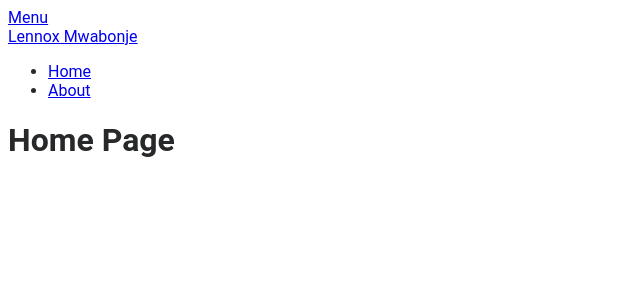
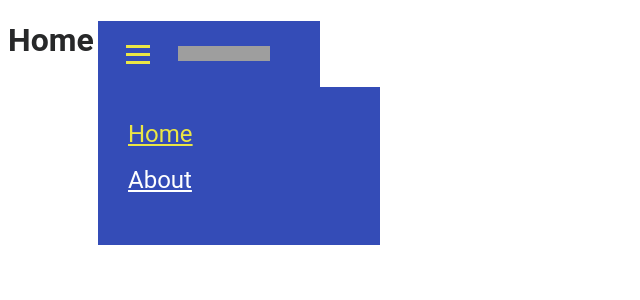
Before and after one commit to lenblazy/mwabonje-portfolio, a React (Vite) app: page / in a window 1280 px wide. Shown: the top 300 px of the page, without its empty margins (0-640 px from the left). Built offline with nearby package versions, Linux system fonts and the light colour scheme; grey boxes are pictures that could not be loaded.

Commit message:
Display nav list

```diff
--- a/public/assets/css/main.css
+++ b/public/assets/css/main.css
@@ -9,7 +9,8 @@
   --background-color: #ffffff; /* Background color for the entire website, including individual sections */
   --default-color: #272829; /* Default color used for the majority of the text content across the entire website */
   --heading-color: #45505b; /* Color for headings, subheadings and title throughout the website */
-  --accent-color: #0563bb; /* Accent color that represents your brand on the website. It's used for buttons, links, and other elements that need to stand out */
+  --primary-color: #344CB7; /* Accent color that represents your brand on the website. It's used for buttons, links, and other elements that need to stand out */
+  --accent-color: #EBE645; /* Accent color that represents your brand on the website. It's used for buttons, links, and other elements that need to stand out */
   --surface-color: #ffffff; /* The surface color is used as a background of boxed elements within sections, such as cards, icon boxes, or other elements that require a visual separation from the global background. */
   --contrast-color: #ffffff; /* Contrast color for text, ensuring readability against backgrounds of accent, heading, or default colors. */
 }
@@ -17,11 +18,11 @@
 /* Nav Menu Colors - The following color variables are used specifically for the navigation menu. They are separate from the global colors to allow for more customization options */
 :root {
   --nav-color: #45505b;  /* The default color of the main navmenu links */
-  --nav-hover-color: #0563bb; /* Applied to main navmenu links when they are hovered over or active */
+  --nav-hover-color: #000957; /* Applied to main navmenu links when they are hovered over or active */
   --nav-mobile-background-color: #ffffff; /* Used as the background color for mobile navigation menu */
   --nav-dropdown-background-color: #ffffff; /* Used as the background color for dropdown items that appear when hovering over primary navigation items */
   --nav-dropdown-color: #212529; /* Used for navigation links of the dropdown items in the navigation menu. */
-  --nav-dropdown-hover-color: #0563bb; /* Similar to --nav-hover-color, this color is applied to dropdown navigation links when they are hovered over. */
+  --nav-dropdown-hover-color: #000957; /* Similar to --nav-hover-color, this color is applied to dropdown navigation links when they are hovered over. */
 }
 
 /* Color Presets - These classes override global colors when applied to any section or element, providing reuse of the sam color scheme. */
@@ -47,6 +48,226 @@
 /*--------------------------------------------------------------
 # General Styling & Shared Classes
 --------------------------------------------------------------*/
+
+/**
+ * ===================================================================
+ * 09. header styles
+ *
+ * -------------------------------------------------------------------
+ */
+
+header {
+	position: fixed;
+	width: 100%;
+	min-height: 66px;
+	z-index: 600;
+}
+
+header .row {
+	position: relative;
+	min-height: 66px;
+}
+
+header .top-bar {
+	display: block;
+	background: var(--primary-color);
+	min-width: 220px;
+	min-height: 66px;
+	position: absolute;
+	left: 90px;
+	top: 0;
+}
+
+header .logo {
+	float: left;
+	margin-left: 20px;
+	margin-right: 50px;
+	margin-top: 25px;
+	position: relative;
+}
+
+header .logo a {
+	display: block;
+	margin: 0;
+	padding: 0;
+	border: none;
+	font: 0/0 a;
+	text-shadow: none;
+	color: transparent;
+	width: 92px;
+	height: 15px;
+	background: url("../images/bonje.png") no-repeat center;
+	background-size: 92px 15px;
+}
+
+/**
+ * menu toggle - (_layout.css)
+ * -------------------------------------------------------------------
+ */
+.menu-toggle {
+	float: left;
+	width: 40px;
+	height: 40px;
+	margin-left: 20px;
+	margin-top: 13px;
+	display: block;
+	position: relative;
+}
+.menu-toggle span {
+	display: block;
+	background-color: var(--accent-color);
+	width: 24px;
+	height: 3px;
+	margin-top: -1.5px;
+	font: 0/0 a;
+	text-shadow: none;
+	color: transparent;
+	position: absolute;
+	right: 8px;
+	top: 50%;
+	bottom: auto;
+	left: auto;
+	-moz-transition: background 0.2s ease-in-out;
+	-o-transition: background 0.2s ease-in-out;
+	-webkit-transition: background 0.2s ease-in-out;
+	-ms-transition: background 0.2s ease-in-out;
+	transition: background 0.2s ease-in-out;
+}
+.menu-toggle span::before, .menu-toggle span::after {
+	content: '';
+	width: 100%;
+	height: 100%;
+	background-color: inherit;
+	position: absolute;
+	left: 0;
+	-moz-transition-duration: 0.2s, 0.2s;
+	-o-transition-duration: 0.2s, 0.2s;
+	-webkit-transition-duration: 0.2s, 0.2s;
+	-ms-transition-duration: 0.2s, 0.2s;
+	transition-duration: 0.2s, 0.2s;
+	-moz-transition-delay: 0.2s, 0s;
+	-o-transition-delay: 0.2s, 0s;
+	-webkit-transition-delay: 0.2s, 0s;
+	-ms-transition-delay: 0.2s, 0s;
+	transition-delay: 0.2s, 0s;
+}
+.menu-toggle span::before {
+	top: -8px;
+	-moz-transition-property: top, transform;
+	-o-transition-property: top, transform;
+	-webkit-transition-property: top, transform;
+	-ms-transition-property: top, transform;
+	transition-property: top, transform;
+}
+.menu-toggle span::after {
+	bottom: -8px;
+	-moz-transition-property: bottom, transform;
+	-o-transition-property: bottom, transform;
+	-webkit-transition-property: bottom, transform;
+	-ms-transition-property: bottom, transform;
+	transition-property: bottom, transform;
+}
+
+/* is clicked */
+.menu-toggle.is-clicked span {
+	background-color: var(--primary-color);
+}
+.menu-toggle.is-clicked span::before, .menu-toggle.is-clicked span::after {
+	background-color: var(--accent-color);
+	-moz-transition-delay: 0s, 0.2s;
+	-o-transition-delay: 0s, 0.2s;
+	-webkit-transition-delay: 0s, 0.2s;
+	-ms-transition-delay: 0s, 0.2s;
+	transition-delay: 0s, 0.2s;
+}
+.menu-toggle.is-clicked span::before {
+	top: 0;
+	-webkit-transform: rotate(45deg);
+	-ms-transform: rotate(45deg);
+	transform: rotate(45deg);
+}
+.menu-toggle.is-clicked span::after {
+	bottom: 0;
+	-webkit-transform: rotate(-45deg);
+	-ms-transform: rotate(-45deg);
+	transform: rotate(-45deg);
+}
+
+/* navigation panel */
+#main-nav-wrap {
+	display: block;
+	width: 100%;
+	font-family: var(--default-font);
+	font-size: 1.5rem;
+	position: absolute;
+	top: 100%;
+	left: 0;
+}
+
+/* dropdown nav */
+.main-navigation {
+	background: var(--primary-color);
+	padding: 24px 30px 42px;
+	margin: 0;
+	width: 100%;
+	height: auto;
+	clear: both;
+	display: inline-block;
+}
+
+.main-navigation > li {
+	display: block;
+	height: auto;
+	text-align: left;
+	padding: 0;
+}
+
+.main-navigation li a {
+	display: block;
+	color: #FFFFFF;
+	width: auto;
+	padding: 15px 0;
+	line-height: 16px;
+	border: none;
+}
+
+.main-navigation li a:hover {
+	color: var(--accent-color);
+	padding-left: 1rem;
+}
+.main-navigation li.current > a {
+	background: none;
+	color: var(--accent-color);
+}
+
+/**
+ * responsive:
+ * header styles
+ * ---------------------------------------------------------------
+ */
+@media only screen and (max-width:1024px) {
+	header .top-bar {
+		left: 60px;
+	}
+}
+@media only screen and (max-width:768px) {
+	header .top-bar {
+		left: 50px;
+	}
+}
+@media only screen and (max-width:600px) {
+	header .top-bar {
+		left: 35px;
+	}
+}
+@media only screen and (max-width:400px) {
+	header .top-bar {
+		left: 25px;
+	}
+}
+
+
+
 body {
   color: var(--default-color);
   background-color: var(--background-color);
```
Also changed, not shown: public/assets/img/bonje.png (added).
